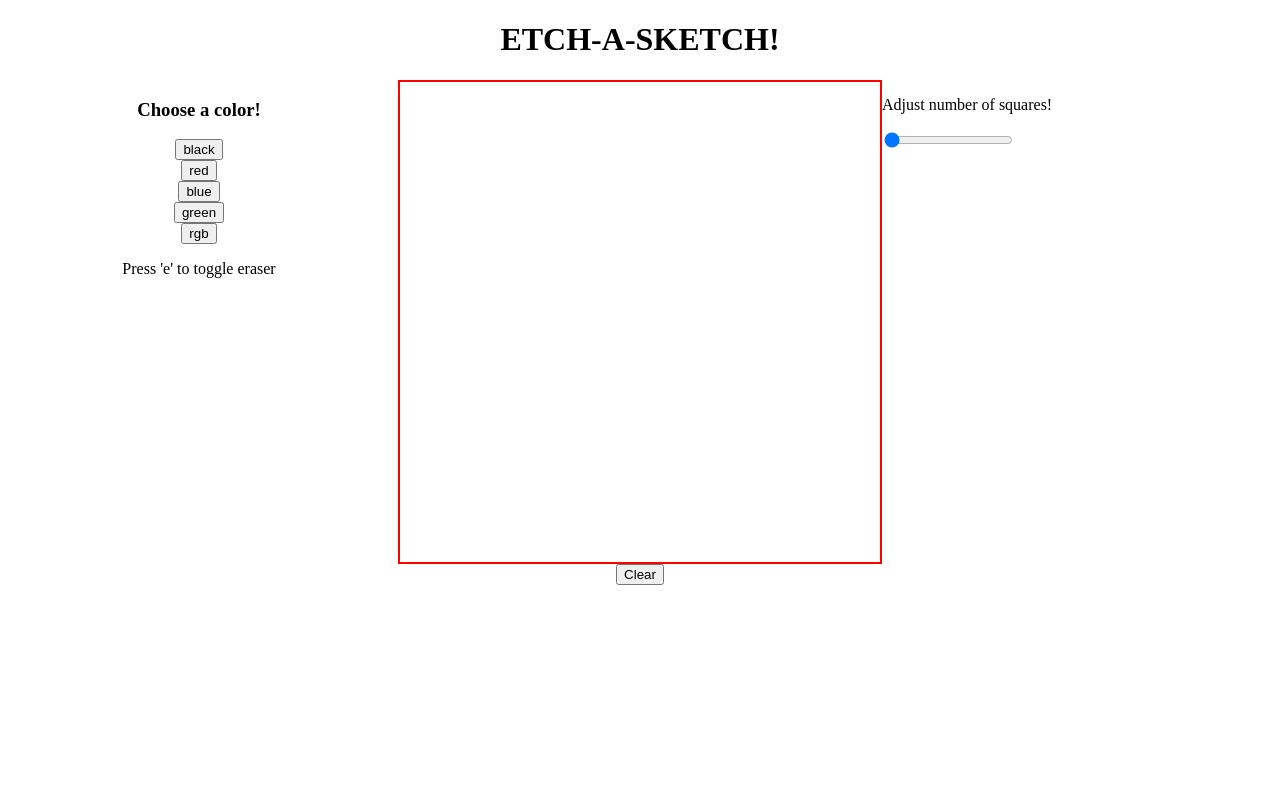
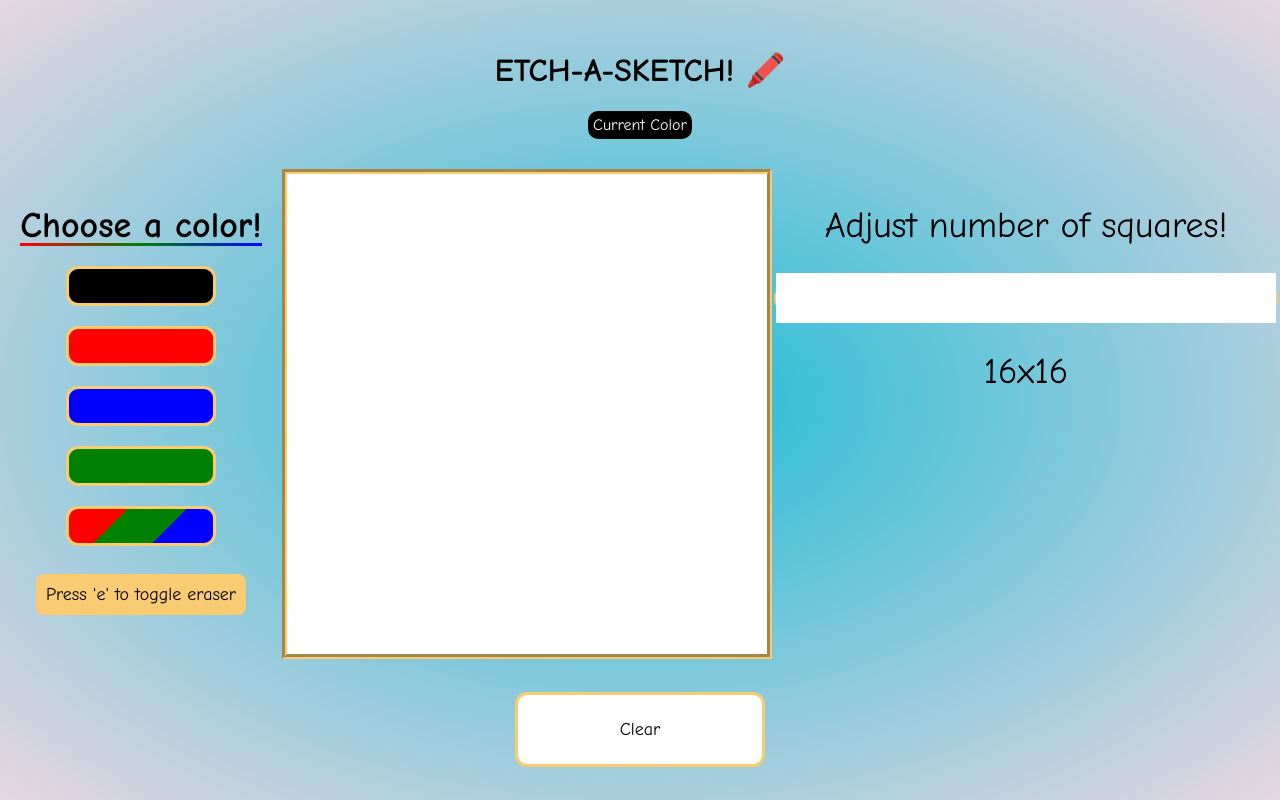
Before and after one commit to tony2-5/etch-a-sketch, a plain HTML site: page index.html in a window 1280 px wide. Drawn offline with Linux system fonts and the light colour scheme.

Commit message:
Finished Styling/Bug Fix
Fixed bug where you could not draw on whole drawing board when adjusting number of squares.
Added Styling.

```diff
--- a/index.html
+++ b/index.html
@@ -7,18 +7,19 @@
     </head>
     <body>
         <div class="header">
-            <h1>ETCH-A-SKETCH!</h1>
+            <h1>ETCH-A-SKETCH! 🖍️</h1>
+            <p id="currentColor">Current Color</p>
         </div>
         <div class="main">
             <div class="colorChoice">
-                <h3>Choose a color!</h3>
-                <button id="blackButton" type="button">black</button>
-                <button id="redButton" type="button">red</button>
-                <button id="blueButton" type="button">blue</button>
-                <button id="greenButton" type="button">green</button>
-                <button id="rgbButton" type="button">rgb</button>
+                <h3 id="colorHeader">Choose a color!</h3>
+                <button id="blackButton" type="button"></button>
+                <button id="redButton" type="button"></button>
+                <button id="blueButton" type="button"></button>
+                <button id="greenButton" type="button"></button>
+                <button id="rgbButton" type="button"></button>
                 <div>
-                    <p>Press 'e' to toggle eraser</p>
+                    <p id="alert">Press 'e' to toggle eraser</p>
                 </div>
             </div>
             <div id="grid">
--- a/main.js
+++ b/main.js
@@ -7,13 +7,18 @@ let r = 255,g = 0,b = 0;
 
 
 const blackButton = document.getElementById("blackButton");
+blackButton.style.backgroundColor = "black";
 const redButton = document.getElementById("redButton");
+redButton.style.backgroundColor = "red";
 const greenButton = document.getElementById("greenButton");
+greenButton.style.backgroundColor = "green";
 const blueButton = document.getElementById("blueButton");
+blueButton.style.backgroundColor = "blue";
 const rgbButton = document.getElementById("rgbButton");
 
 const slider = document.getElementById("slideBar");
 const sliderVal = document.getElementById("sliderVal");
+sliderVal.innerHTML = `${slider.value}x${slider.value}`
 
 function clearBoard() {
     let grid = document.getElementById("grid");
@@ -29,34 +34,39 @@ slider.addEventListener("input", () => {
     clearBoard();
 });
 
-
+const currentColor = document.getElementById("currentColor");
 
 blackButton.addEventListener("click", () => {
     color='black';
+    currentColor.style.backgroundColor = color;
     tempColor = color;
     sum=0;
     colorBool = false;
 });
 redButton.addEventListener("click", () => {
     color='red'
+    currentColor.style.backgroundColor = color;
     tempColor = color;
     sum=0;
     colorBool = false;
 });
 greenButton.addEventListener("click", () => {
     color='green';
+    currentColor.style.backgroundColor = color;
     tempColor = color;
     sum=0;
     colorBool = false;
 });
 blueButton.addEventListener("click", () => {
     color='blue';
+    currentColor.style.backgroundColor = color;
     tempColor = color;
     sum=0;
     colorBool = false;
 });
 rgbButton.addEventListener("click", () => {
     colorBool = true;
+    currentColor.style.backgroundImage = "linear-gradient(135deg, red 0%,red 33%,green 33%,green 66%,blue 66%, blue 100%)";
     tempColorBool = colorBool;
 });
 
@@ -65,18 +75,20 @@ document.addEventListener("keypress", (event) => {
       if(sum===0) {
         color='white';
         colorBool=false;
+        currentColor.innerHTML = "Eraser Mode Activated";
         sum++;
       }
       else if(sum===1) {
         color=tempColor;
         colorBool = tempColorBool;
+        currentColor.innerHTML = "Current Color";
         sum=0;
       }
     }
 });
 
-for(let i = 1; i<=slider.value; i++) {
-    for(let z = 1; z<=slider.value; z++) {
+for(let i = 1; i<=64; i++) {
+    for(let z = 1; z<=64; z++) {
         const newDiv = document.createElement("div");
         newDiv.addEventListener("mouseover", () => {
             if(colorBool) {
--- a/sheet.css
+++ b/sheet.css
@@ -9,6 +9,21 @@ html, body {
     flex-direction: column;
     align-items: center;
     margin: 0;
+    background: radial-gradient(#1DBCD5, #e7d6e1);
+    font-family: "Comic Sans MS", "Comic Sans";
+}
+.header {
+    display: flex;
+    margin: 30px;
+    flex-direction: column;
+    align-items: center;
+}
+.header p {
+    margin:0;
+    color:white;
+    background-color: black;
+    border-radius: 10px;
+    padding: 5px;
 }
 .main {
     display: flex;
@@ -21,7 +36,8 @@ html, body {
     grid-template-columns: repeat(var(--columns), 1fr);
     height:60vh;
     width:60vh;
-    border: 2px red solid;
+    border: 5px #F9CB72 groove;
+    background-color: white;
 }
 .colorChoice {
     flex:1;
@@ -31,4 +47,64 @@ html, body {
 }
 .slider {
     flex:1;
+    display: flex;
+    flex-direction: column;
+    align-items: center;
+    font-size: 36px;
 }
+#slideBar {
+    appearance: none;
+    width: 500px;
+    height: 25px;
+    border-radius: 15px;
+    border: 2px #F9CB72 solid;
+}
+#slideBar::-webkit-slider-thumb {
+    appearance: none;
+    height: 50px;
+    background-color:  white;
+}
+#slideBar::-moz-range-thumb{
+    appearance: none;
+    height: 50px;
+    border: 2px #F9CB72 solid;
+}
+.buttons {
+    display: flex;
+    flex: 1;
+    align-items: center;
+}
+#clearButton {
+    width: 250px;
+    height: 75px;
+    background-color: white;
+    font-size: large;
+    font-family: "Comic Sans MS", "Comic Sans";
+    border-radius: 12px;
+    border: 3px #F9CB72 solid;
+}
+#blackButton, #redButton, #greenButton, #blueButton, #rgbButton {
+    margin: 10px;
+    width: 150px;
+    height: 40px;
+    border-radius: 12px;
+    border: 3px #F9CB72 solid;
+}
+#rgbButton {
+    background-image: linear-gradient(135deg, red 0%,red 33%,green 33%,green 66%,blue 66%, blue 100%);
+}
+#alert {
+    font-size: large;
+    background-color: #F9CB72;
+    border-radius: 8px;
+    padding: 10px;
+
+}
+#colorHeader {
+    margin-bottom: 10px;
+    font-size: 36px;
+    background-image: linear-gradient(90deg, red, green, blue);
+    background-repeat: no-repeat;
+    background-size: 100% 3px;
+    background-position: bottom left;
+}
```
